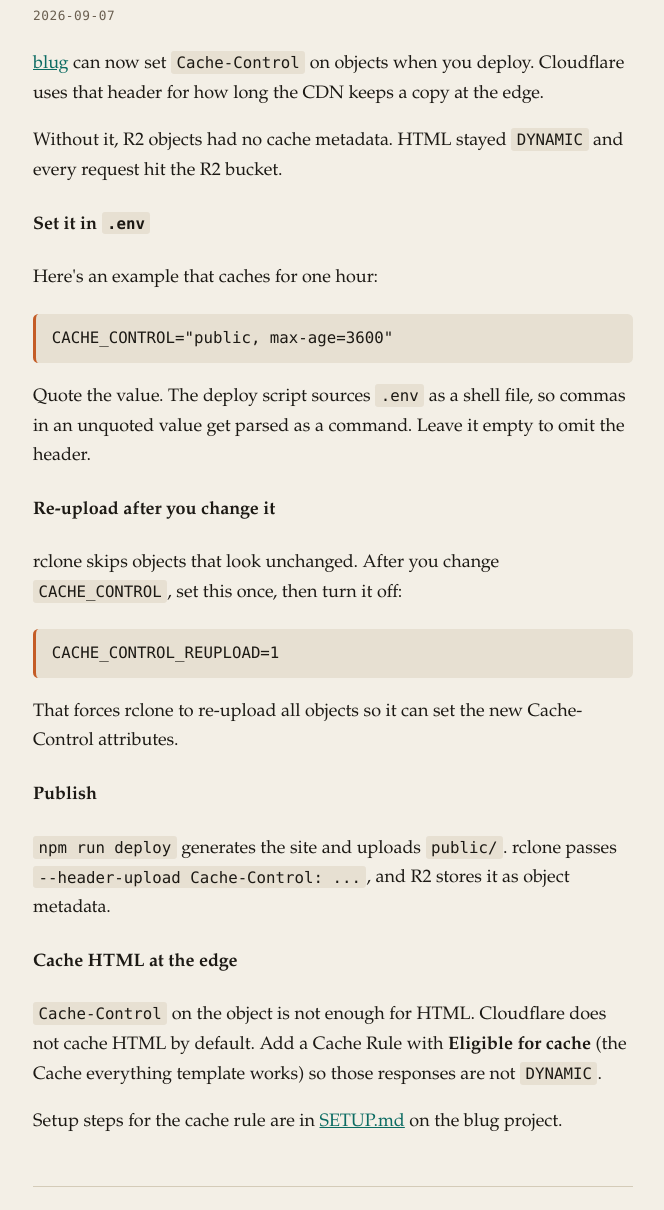
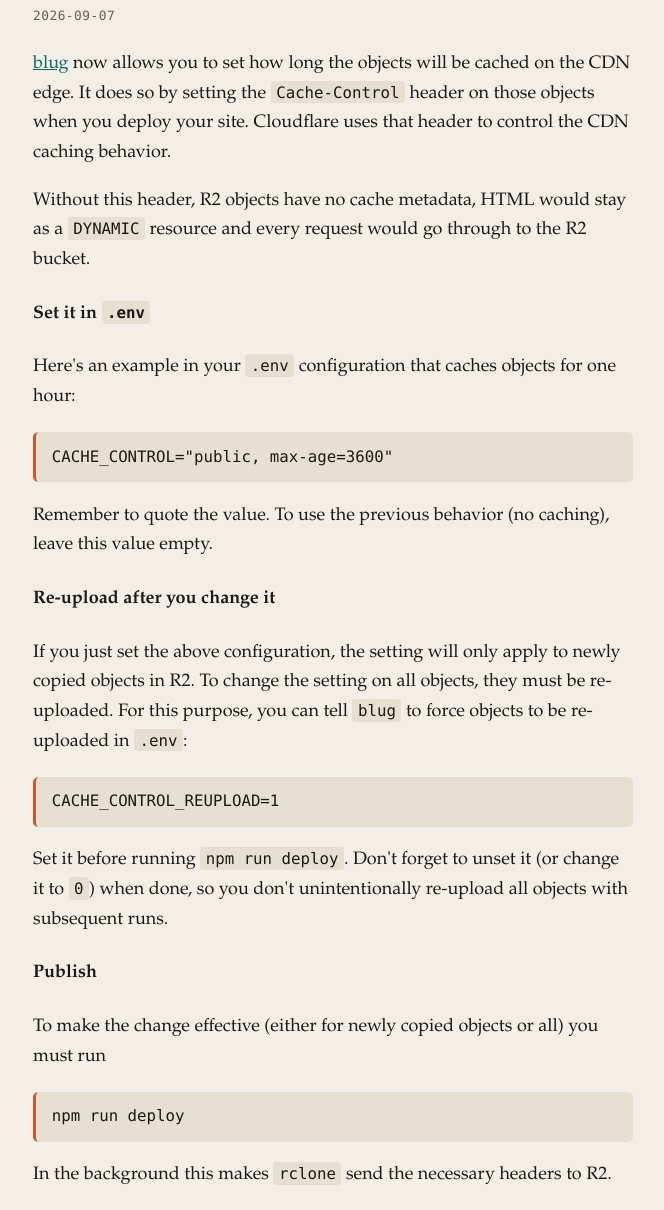
Before and after one commit to unix1/blug.blog, a website: page public/cdn-cache-control/index.html in a window 1280 px wide. Shown: the part 145-1355 px from the top of the page, without its empty margins (307-971 px from the left). Drawn offline with Linux system fonts and the light colour scheme.

Commit message:
Fix blog post

```diff
--- a/public/cdn-cache-control/index.html
+++ b/public/cdn-cache-control/index.html
@@ -15,23 +15,27 @@
 <article>
 <h1>CDN cache control</h1>
 <time datetime="2026-09-07">2026-09-07</time>
-<p><a href="https://github.com/unix1/blug">blug</a> can now set <code>Cache-Control</code> on objects when you deploy. Cloudflare uses that header for how long the CDN keeps a copy at the edge.</p>
-<p>Without it, R2 objects had no cache metadata. HTML stayed <code>DYNAMIC</code> and every request hit the R2 bucket.</p>
+<p><a href="https://github.com/unix1/blug">blug</a> now allows you to set how long the objects will be cached on the CDN edge. It does so by setting the <code>Cache-Control</code> header on those objects when you deploy your site. Cloudflare uses that header to control the CDN caching behavior.</p>
+<p>Without this header, R2 objects have no cache metadata, HTML would stay as a <code>DYNAMIC</code> resource and every request would go through to the R2 bucket.</p>
 <h4>Set it in <code>.env</code></h4>
-<p>Here&#39;s an example that caches for one hour:</p>
+<p>Here&#39;s an example in your <code>.env</code> configuration that caches objects for one hour:</p>
 <pre><code>CACHE_CONTROL=&quot;public, max-age=3600&quot;
 </code></pre>
-<p>Quote the value. The deploy script sources <code>.env</code> as a shell file, so commas in an unquoted value get parsed as a command. Leave it empty to omit the header.</p>
+<p>Remember to quote the value. To use the previous behavior (no caching), leave this value empty.</p>
 <h4>Re-upload after you change it</h4>
-<p>rclone skips objects that look unchanged. After you change <code>CACHE_CONTROL</code>, set this once, then turn it off:</p>
+<p>If you just set the above configuration, the setting will only apply to newly copied objects in R2. To change the setting on all objects, they must be re-uploaded. For this purpose, you can tell <code>blug</code> to force objects to be re-uploaded in <code>.env</code>:</p>
 <pre><code>CACHE_CONTROL_REUPLOAD=1
 </code></pre>
-<p>That forces rclone to re-upload all objects so it can set the new Cache-Control attributes.</p>
+<p>Set it before running <code>npm run deploy</code>. Don&#39;t forget to unset it (or change it to <code>0</code>) when done, so you don&#39;t unintentionally re-upload all objects with subsequent runs.</p>
 <h4>Publish</h4>
-<p><code>npm run deploy</code> generates the site and uploads <code>public/</code>. rclone passes <code>--header-upload Cache-Control: ...</code>, and R2 stores it as object metadata.</p>
+<p>To make the change effective (either for newly copied objects or all) you must run</p>
+<pre><code>npm run deploy
+</code></pre>
+<p>In the background this makes <code>rclone</code> send the necessary headers to R2.</p>
 <h4>Cache HTML at the edge</h4>
-<p><code>Cache-Control</code> on the object is not enough for HTML. Cloudflare does not cache HTML by default. Add a Cache Rule with <strong>Eligible for cache</strong> (the Cache everything template works) so those responses are not <code>DYNAMIC</code>.</p>
-<p>Setup steps for the cache rule are in <a href="https://github.com/unix1/blug/blob/main/SETUP.md">SETUP.md</a> on the blug project.</p>
+<p>One last note: <code>Cache-Control</code> on the object by itself is not enough for Cloudflare CDN to start caching HTML files. Cloudflare does not cache HTML by default. Add a Cache Rule with <strong>Eligible for cache</strong> (the Cache everything template works) so those responses are not treated as <code>DYNAMIC</code>.</p>
+<p>If you (or your agent) previously followed the steps in <a href="https://github.com/unix1/blug/blob/main/SETUP.md">SETUP.md</a> you should be all set.</p>
+<p>Enjoy blazing low latency on your site worldwide and fewer requests to R2!</p>
 
 </article>
   </main>
```
Also changed, not shown: public/cdn-cache-control/index.md (+17 -9 lines).
